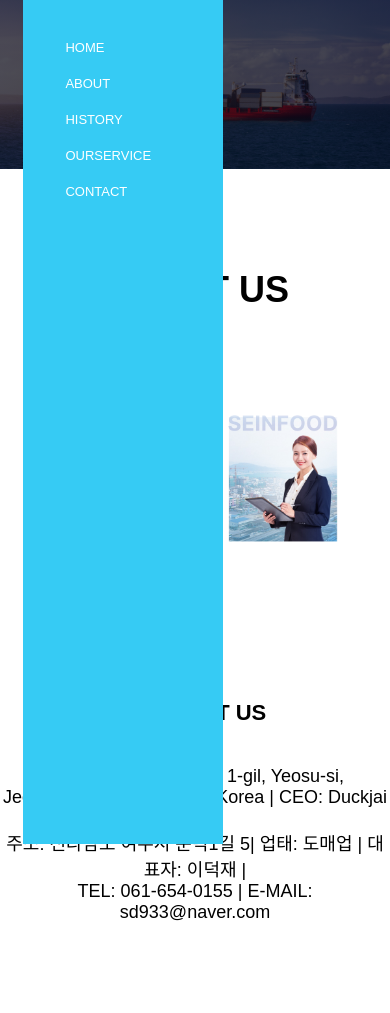
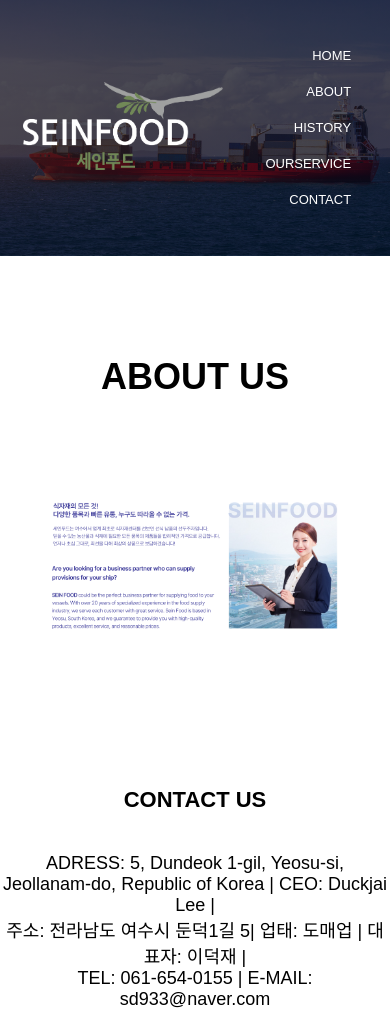
Before and after one commit to ml102938/s-food, a plain HTML site: page about.html in a window 390 px wide. Drawn offline with Linux system fonts and the light colour scheme.

Commit message:
style.css

```diff
--- a/style.css
+++ b/style.css
@@ -91,27 +91,9 @@
     .text-box h1{
         font-size: 20px;
     }
-    .nav-links ul li{
-        display: block;
-    }
-    .nav-links{
-        position: absolute;
-        background: #36cbf4;
-        height: 100vh;
-        width: 200px;
-        top: 0;
-        right: -200;
-        text-align: left;
-        z-index: 2;
-        transition: 1s;
-    }
-    nav .fa{
-        display: block;
-        color: #fff;
-        margin: 10px;
-        font-size: 22px;
-        cursor: pointer;
-    }
+
+
+
     .nav-links ul{
         padding: 30px;
     }
```
